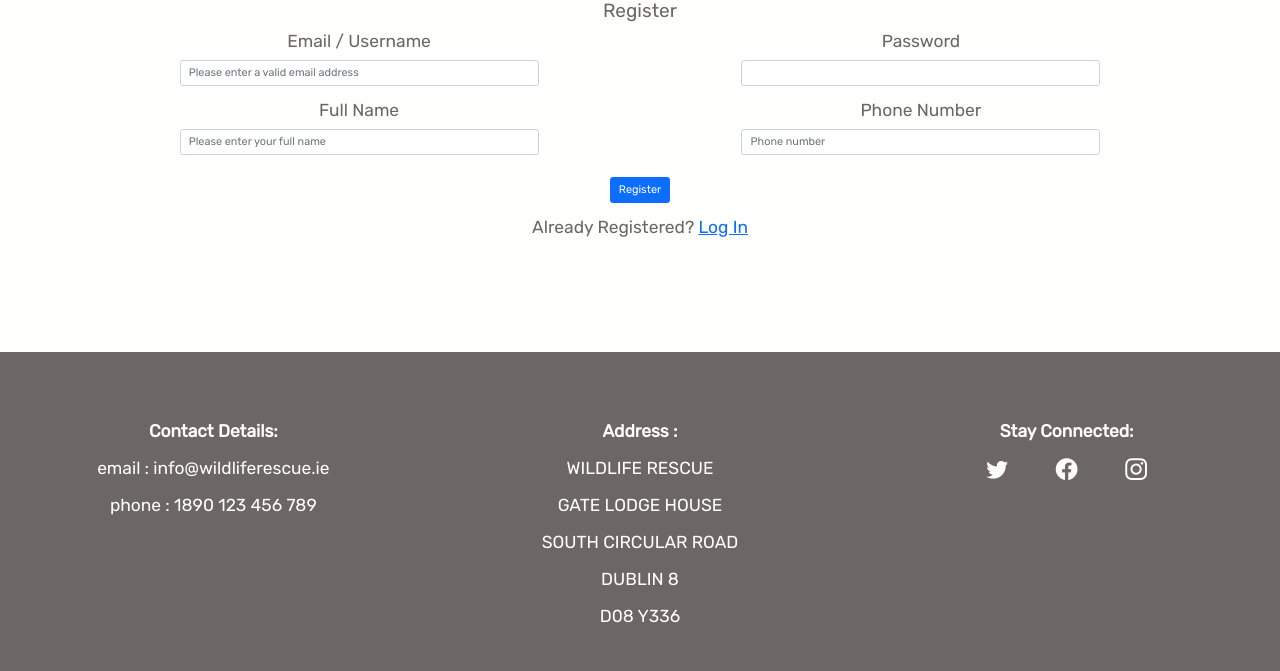
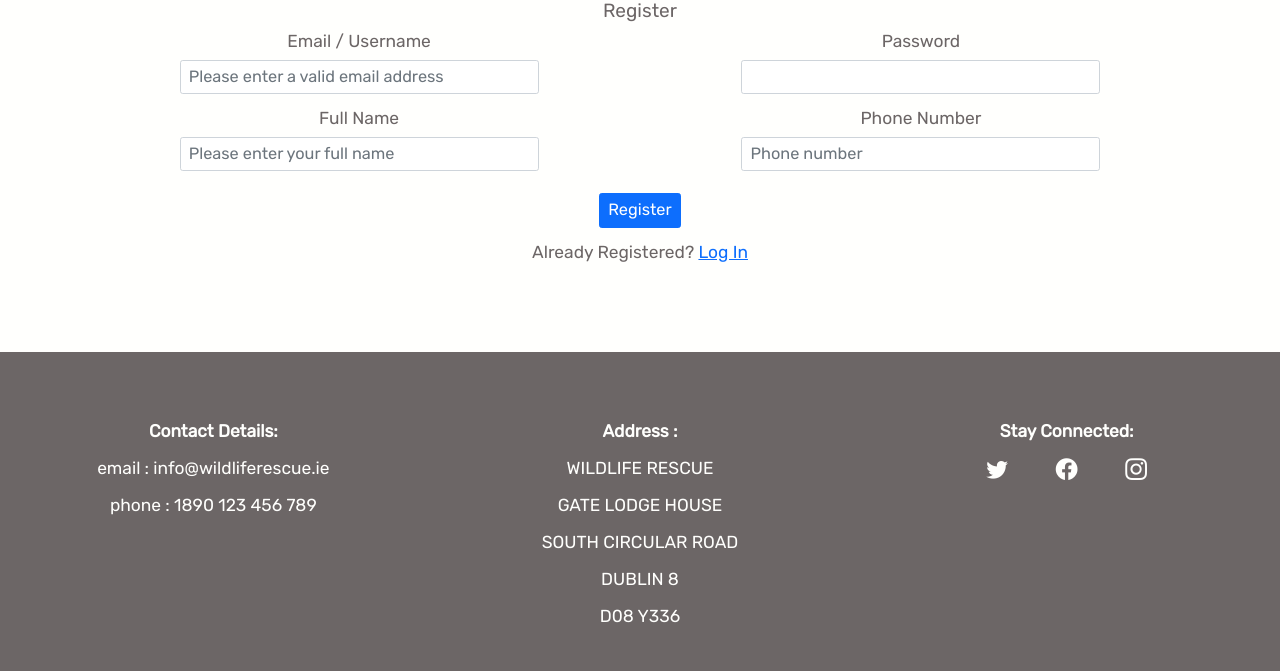
Before and after one commit to kenwals/Wildlife-Rescue, a Flask app: page /register in a window 1280 px wide. Shown: the part 48-719 px from the top of the page. Run offline with Flask 2, Linux system fonts and the light colour scheme; some libraries are stand-ins or nearby versions.

Commit message:
style increase font size on inputs and buttons

```diff
--- a/templates/register.html
+++ b/templates/register.html
@@ -6,23 +6,23 @@
 <form class="row g-3 mx-auto text-center" method="POST" action="{{ url_for('register') }}">
     <div class="col-md-6">
       <label for="inputEmail4" class="form-label">Email / Username</label>
-      <input type="email" class="form-control maximum-width mx-auto" id="inputEmail4" name="username"
+      <input type="email" class="form-control maximum-width mx-auto fs-4" id="inputEmail4" name="username"
       placeholder="Please enter a valid email address" required>
     </div>
     <div class="col-md-6">
       <label for="inputPassword4" class="form-label">Password</label>
-      <input type="password" class="form-control maximum-width mx-auto" id="inputPassword4" name="password" minlength="8" required>
+      <input type="password" class="form-control maximum-width mx-auto fs-4" id="inputPassword4" name="password" minlength="8" required>
     </div>
     <div class="col-md-6">
       <label for="inputFullName" class="form-label">Full Name</label>
-      <input type="text" class="form-control maximum-width mx-auto" id="inputFullName" name="full-name" placeholder="Please enter your full name" required>
+      <input type="text" class="form-control maximum-width mx-auto fs-4" id="inputFullName" name="full-name" placeholder="Please enter your full name" required>
     </div>
     <div class="col-md-6">
       <label for="inputPhoneNumber" class="form-label">Phone Number</label>
-      <input type="text" class="form-control maximum-width mx-auto" id="inputPhoneNumber" name="phone" placeholder="Phone number">
+      <input type="text" class="form-control maximum-width mx-auto fs-4" id="inputPhoneNumber" name="phone" placeholder="Phone number">
     </div>
     <div class="col-md-12 text-center">
-      <button type="submit" class="btn btn-primary my-3">Register</button>
+      <button type="submit" class="btn btn-primary my-3 fs-4">Register</button>
     </div>
 </form>
 <div class="row">
```
